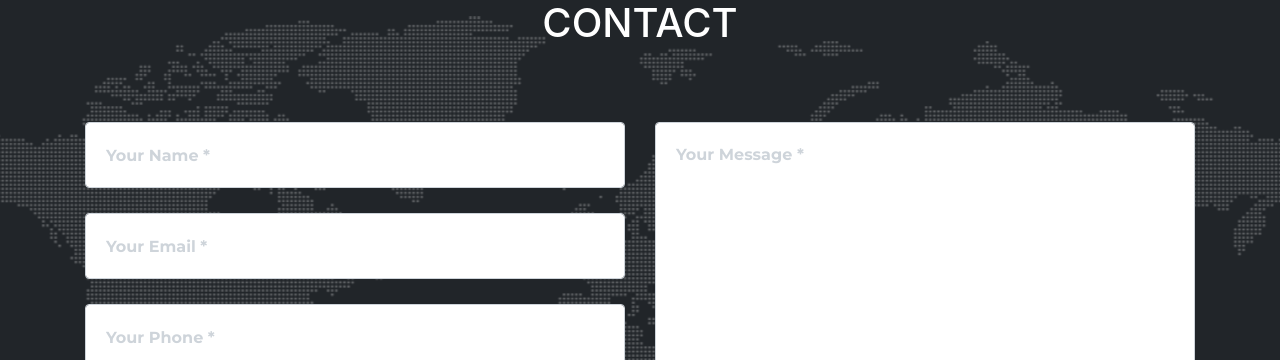
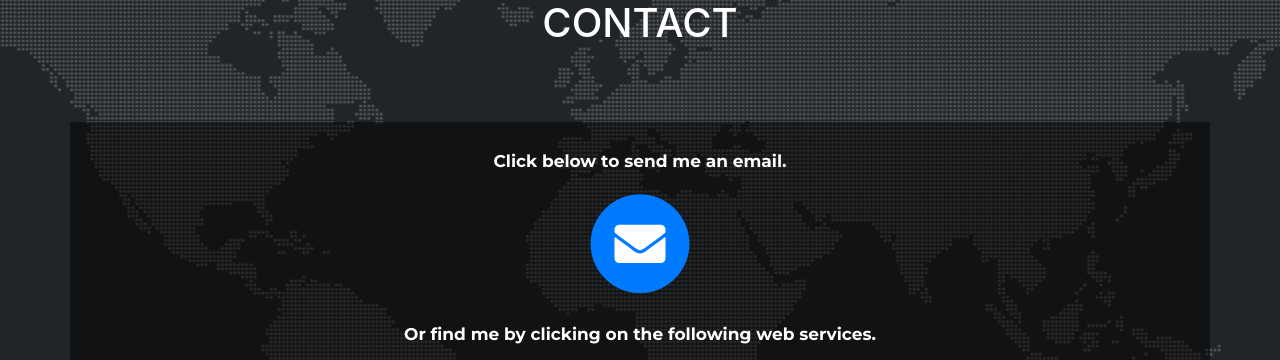
Before and after one commit to vinuruban/vinuruban.github.io, a website with bundled scripts: page index.html in a window 1280 px wide. Shown: the part 9590-9950 px from the top of the page. Built offline with nearby package versions, Linux system fonts and the light colour scheme; a web font is replaced by a local one.

Commit message:
contact form deleted

```diff
--- a/index.html
+++ b/index.html
@@ -605,45 +605,6 @@
           <h3 class="section-subheading text-muted"></h3>
         </div>
       </div>
-
-
-      <div class="row">
-        <div class="col-lg-12">
-          <form id="contactForm" name="sentMessage" novalidate="novalidate">
-            <div class="row">
-              <div class="col-md-6">
-                <div class="form-group">
-                  <input class="form-control" id="name" type="text" placeholder="Your Name *" required="required" data-validation-required-message="Please enter your name.">
-                  <p class="help-block text-danger"></p>
-                </div>
-                <div class="form-group">
-                  <input class="form-control" id="email" type="email" placeholder="Your Email *" required="required" data-validation-required-message="Please enter your email address.">
-                  <p class="help-block text-danger"></p>
-                </div>
-                <div class="form-group">
-                  <input class="form-control" id="phone" type="tel" placeholder="Your Phone *" required="required" data-validation-required-message="Please enter your phone number.">
-                  <p class="help-block text-danger"></p>
-                </div>
-              </div>
-              <div class="col-md-6">
-                <div class="form-group">
-                  <textarea class="form-control" id="message" placeholder="Your Message *" required="required" data-validation-required-message="Please enter a message."></textarea>
-                  <p class="help-block text-danger"></p>
-                </div>
-              </div>
-              <div class="clearfix"></div>
-              <div class="col-lg-12 text-center">
-                <div id="success"></div>
-                <button id="sendMessageButton" class="btn btn-primary btn-xl text-uppercase" type="submit">Send Message</button>
-              </div>
-            </div>
-          </form>
-        </div>
-      </div>
-
-
-
-
       <div class="row">
         <div style="font-family:Montserrat; font-weight:bold; font-size:17px; background-color:rgba(0, 0, 0, 0.5)" class=" col-lg-12 ">
           <br>
```
